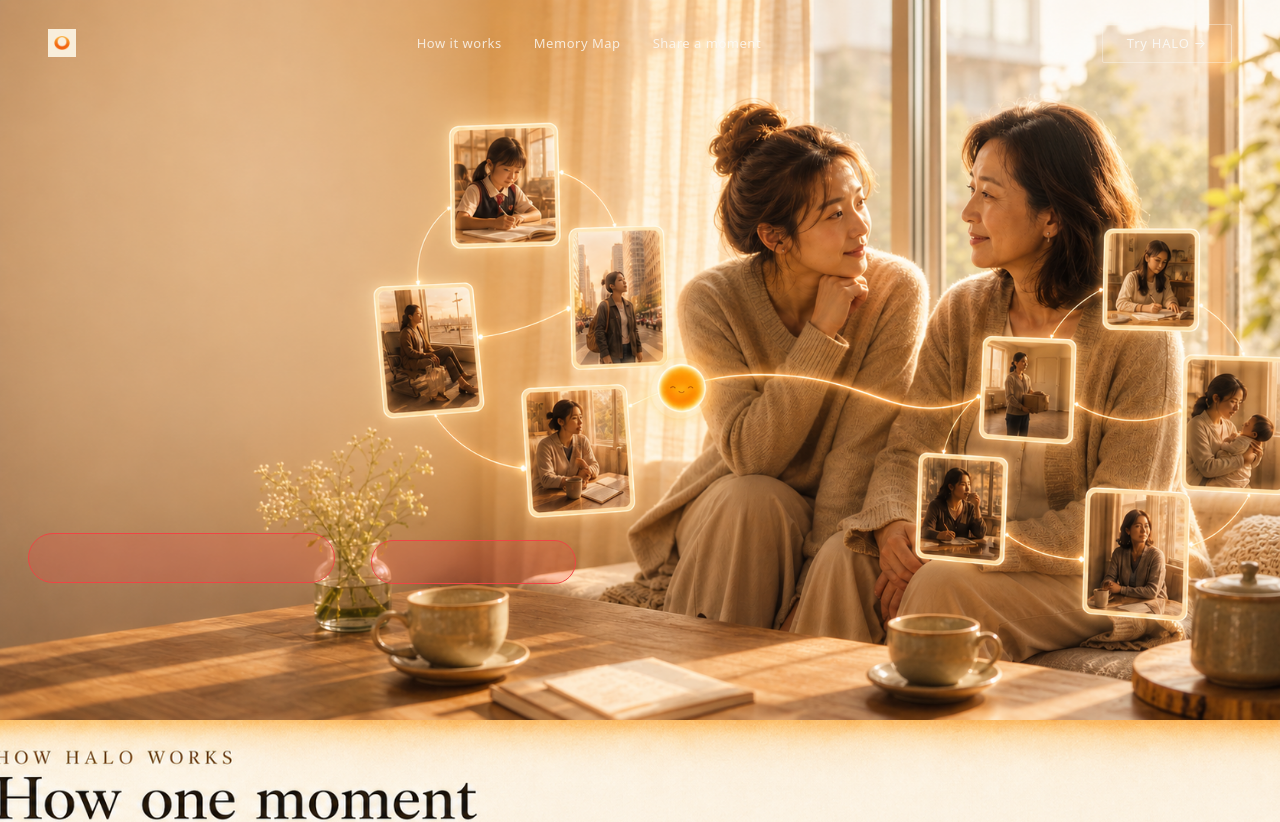
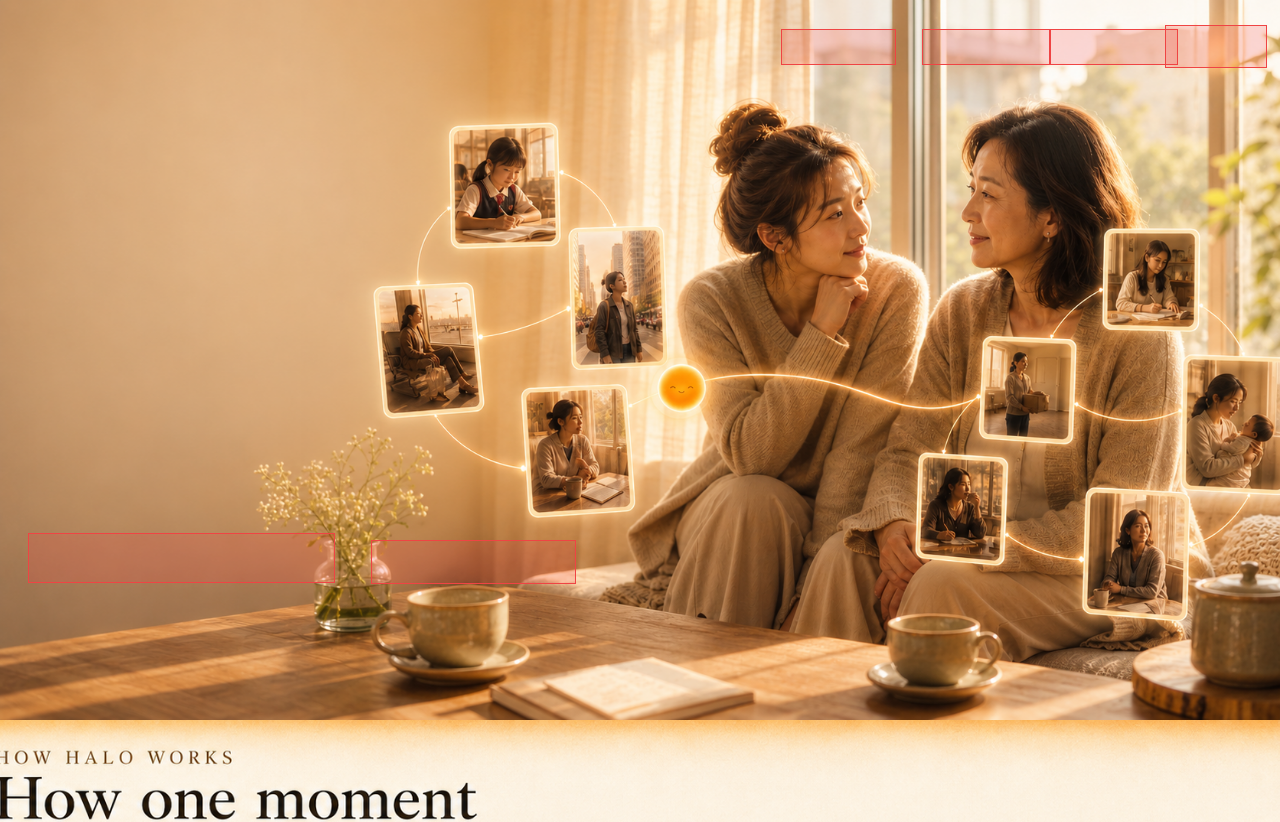
Before and after one commit to leoldonz-sudo/halo-mvp, a Next.js app: page / in a window 1280 px wide. Shown: the top 822 px of the page. Built offline with nearby package versions, Linux system fonts and the light colour scheme.

Commit message:
fix: hero hit areas scale with image, remove duplicate HTML nav

```diff
--- a/app/page.tsx
+++ b/app/page.tsx
@@ -1,40 +1,69 @@
+import Link from "next/link";
 import Image from "next/image";
-import Link from "next/link";
-import { SiteNav } from "@/components/site/SiteNav";
+
+// Shared debug classname — remove bg-red-500/20 and border-red-500 after confirming positions
+const HIT = "absolute z-50 cursor-pointer pointer-events-auto bg-red-500/20 border border-red-500";
 
 export default function SitePage() {
   return (
     <main className="official-site" id="top">
-      <SiteNav />
 
-      {/* ── Section 1: Hero ── */}
+      {/* ── Section 1: Hero — image is the only visible UI, hit areas scale with img ── */}
       <section
         className="official-panel official-panel--top"
         aria-label="Every unseen moment carries its own halo."
       >
-        <div className="official-hero-wrap">
-          <Image
+        {/*
+          Relative wrapper = positioning context for all hit areas.
+          img width:100% height:auto ensures the container height exactly
+          matches the rendered image height at every viewport width.
+        */}
+        <div style={{ position: "relative", width: "100%", overflow: "hidden" }}>
+          {/* eslint-disable-next-line @next/next/no-img-element */}
+          <img
             src="/site/hero.png"
-            alt="HALO landing page hero — every unseen moment carries its own halo."
-            width={1672}
-            height={941}
-            sizes="100vw"
-            className="official-hero-img"
-            priority
-            unoptimized
+            alt="HALO hero"
+            style={{ display: "block", width: "100%", height: "auto" }}
           />
-          {/* DEBUG: transparent red hit areas — remove bg/border after confirming position */}
+
+          {/* ── Baked-in TOP NAV hit areas ── */}
+          <a
+            href="#how-it-works"
+            aria-label="How it works"
+            className={HIT}
+            style={{ left: "61%", top: "4%", width: "9%", height: "5%" }}
+          />
+          <a
+            href="#memory-map"
+            aria-label="Memory Map"
+            className={HIT}
+            style={{ left: "72%", top: "4%", width: "10%", height: "5%" }}
+          />
+          <a
+            href="#share-a-moment"
+            aria-label="Share a moment"
+            className={HIT}
+            style={{ left: "82%", top: "4%", width: "10%", height: "5%" }}
+          />
+          <Link
+            href="/demo"
+            aria-label="Try HALO"
+            className={HIT}
+            style={{ left: "91%", top: "3.5%", width: "8%", height: "6%" }}
+          />
+
+          {/* ── Baked-in HERO CTA hit areas ── */}
           <Link
             href="/demo"
             aria-label="Map the Moments That Made Me"
-            className="official-hit official-hit--primary"
-            style={{ background: "rgba(239,68,68,0.2)", border: "1px solid rgb(239,68,68)" }}
+            className={HIT}
+            style={{ left: "2.2%", top: "74%", width: "24%", height: "7%" }}
           />
           <a
             href="#how-it-works"
             aria-label="See How HALO Works"
-            className="official-hit official-hit--secondary"
-            style={{ background: "rgba(239,68,68,0.2)", border: "1px solid rgb(239,68,68)" }}
+            className={HIT}
+            style={{ left: "29%", top: "75%", width: "16%", height: "6%" }}
           />
         </div>
       </section>
@@ -64,7 +93,7 @@ export default function SitePage() {
       >
         <Image
           src="/site/map.png"
-          alt="HALO memory map showing moment cards becoming nodes and arcs across a personal memory map."
+          alt="HALO memory map showing moment cards becoming nodes and arcs."
           width={1672}
           height={941}
           sizes="100vw"
@@ -81,7 +110,7 @@ export default function SitePage() {
       >
         <Image
           src="/site/share.png"
-          alt="A HALO memory card shared between a daughter and her mother, surrounded by related memory fragments."
+          alt="A HALO memory card shared between a daughter and her mother."
           width={1672}
           height={941}
           sizes="100vw"
@@ -98,7 +127,7 @@ export default function SitePage() {
       >
         <Image
           src="/site/closing.png"
-          alt="Two loved ones sitting together in warm morning light, connected by glowing HALO memory cards."
+          alt="Two loved ones sitting together in warm morning light."
           width={1672}
           height={941}
           sizes="100vw"
@@ -111,6 +140,7 @@ export default function SitePage() {
           </Link>
         </div>
       </section>
+
     </main>
   );
 }
```
